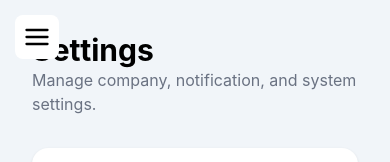
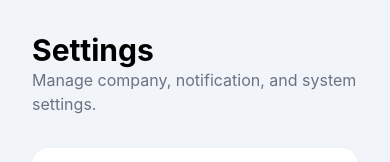
Before and after one commit to aceananya/ai-import-export-intelligence-system, a React (Vite) app in the folder frontend/: page /settings in a window 390 px wide. Shown: the top 162 px of the page. Built offline with nearby package versions, Linux system fonts and the light colour scheme; some icons are missing.

Commit message:
fix sidebar page

```diff
--- a/frontend/src/components/Sidebar.css
+++ b/frontend/src/components/Sidebar.css
@@ -60,19 +60,10 @@
 @media (max-width: 768px) {
 
   .hamburger-btn {
-    display: block;
-    position: fixed;
-    top: 15px;
-    left: 15px;
-    z-index: 1100;
-    background: white;
-    border: none;
-    font-size: 28px;
-    cursor: pointer;
-    padding: 8px;
-    border-radius: 8px;
-  }
-
+  width: 40px;
+  height: 40px;
+  font-size: 20px;
+}
   .sidebar {
     transform: translateX(-100%);
     transition: 0.3s;
```
